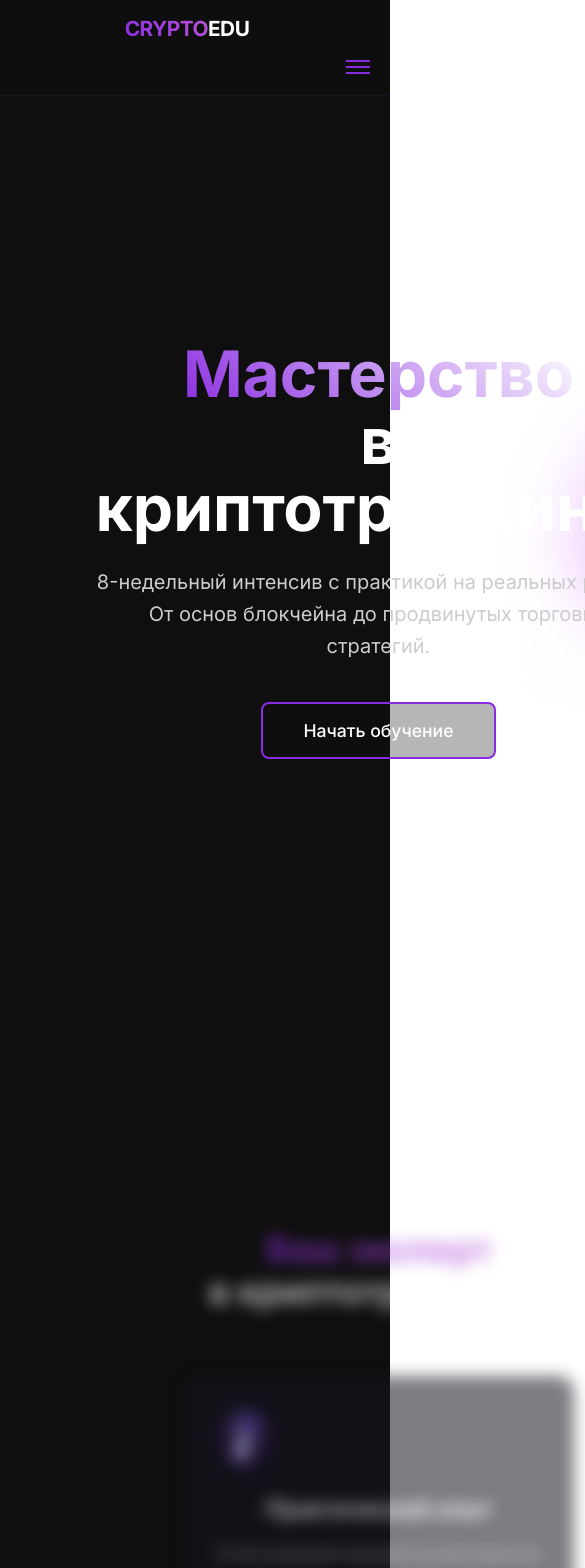
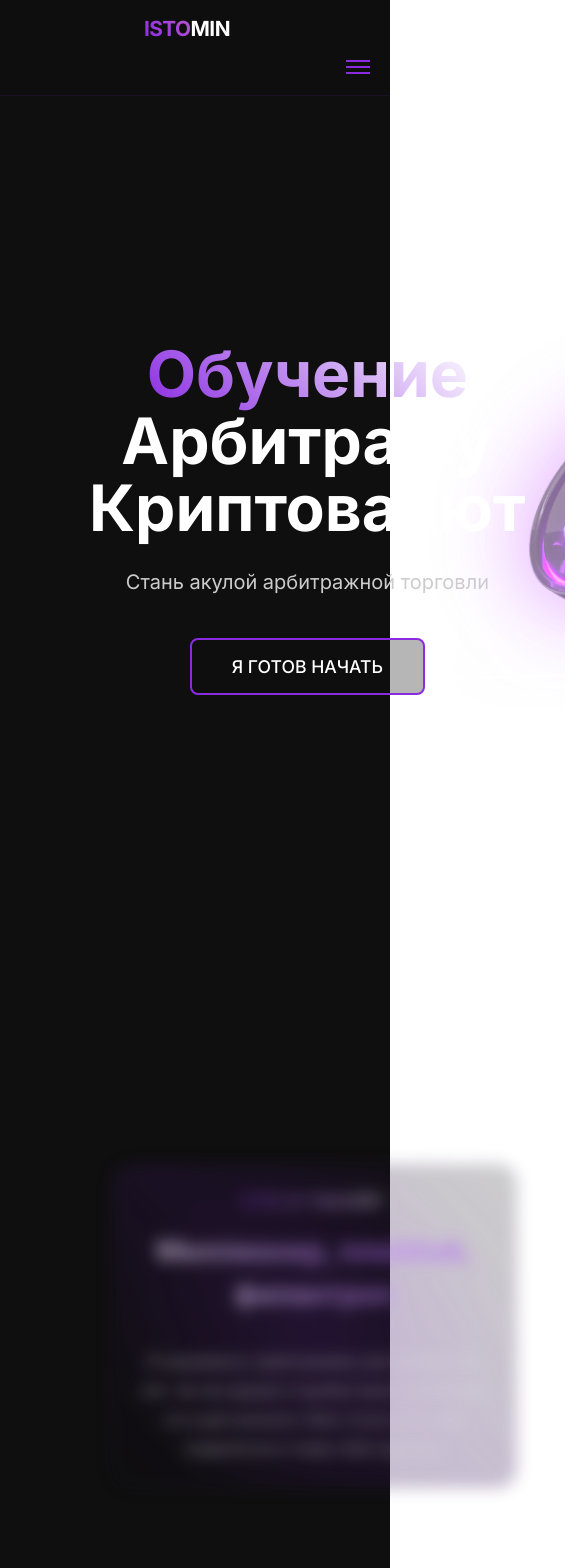
Before and after one commit to Dezling/Crypto-edu, a Vue app: page / in a window 390 px wide. Shown: the top 1568 px of the page, 585 px wide, since content can reach past the window. Built offline with nearby package versions, Linux system fonts and the light colour scheme.

Commit message:
new sections

```diff
--- a/src/App.vue
+++ b/src/App.vue
@@ -28,8 +28,10 @@ import BriefingSection from './components/BriefingSection.vue'
 import TarifSection from './components/TarifSection.vue'
 import SharedSection from './components/SharedSection.vue'
 import FaqSection from './components/FaqSection.vue'
+import ProfileSection from './components/ProfileSection.vue'
 const sections = [
   { component: MainSection },
+  {component: ProfileSection},
   { component: AboutSection },
   { component: BriefingSection },
   { component: TarifSection },
--- a/src/components/AboutSection.vue
+++ b/src/components/AboutSection.vue
@@ -58,28 +58,31 @@ import { ref } from 'vue'
 
 const advantages = ref([
   {
-    title: 'Практический опыт',
-    text: '12 лет успешной торговли на крипторынках'
+    title: 'Командные достижения',
+    text: 'Построил две арбитражные команды полного цикла'
   },
   {
-    title: 'Обучение',
-    text: '5000+ студентов прошли полный курс'
+    title: 'Опыт с Обменниками',
+    text: 'Создал свой обменник в Тайланде и Индонезии'
   },
   {
     title: 'Методики',
-    text: 'Авторские торговые стратегии'
+    text: 'Обнаружил несколько самых прибыльных и громких связок в арбитраже'
   },
   {
-    title: 'Поддержка',
-    text: 'Персональный менторинг 24/7'
-  }
+    title: 'Доверие ByBit',
+    text: 'Являюсь официальным партнером ByBit'
+  },
+
 ])
 
 const stats = ref([
   { value: '95%', label: 'Успешных сделок' },
   { value: '10k+', label: 'Часов обучения' },
-  { value: '300%', label: 'Средняя доходность' },
-  { value: '50+', label: 'Анализных инструментов' }
+  { value: '1000+', label: 'Людей прошедших обучение' },
+  { value: '150%', label: 'Средняя доходность' },
+  { value: '350+', label: 'Личных сессий в качестве наставника' },
+  { value: 'Оборот', label: 'за полгода торговли 3.000.000$' }
 ])
 </script>
 
--- a/src/components/BriefingSection.vue
+++ b/src/components/BriefingSection.vue
@@ -30,6 +30,7 @@
 
 
     <div class="content-wrapper">
+
       <div class="text-content">
         <h2 class="section-title">
           <span class="gradient-text">Старт с нуля</span> —
@@ -131,23 +132,46 @@
 
 <script setup>
 import { ref } from 'vue'
-
 const steps = ref([
   {
-    title: 'Базовые принципы',
-    description: 'Заебало'
+    title: 'Полный обзор бирж',
+    description: 'Рабочие биржи и понимание, с чего заходить'
   },
   {
-    title: 'Анализ рынка',
-    description: 'Придумывать'
+    title: 'Базовые связки',
+    description: 'Модели, которые можно масштабировать'
   },
   {
-    title: 'Х',
-    description: 'Что'
+    title: 'Арбитраж без карт',
+    description: 'Связки без карт, банков, блоков'
   },
   {
-    title: 'Сосал',
-    description: 'То'
+    title: 'Практические уроки',
+    description: 'Не просто теория, а реальное применение'
+  },
+  {
+    title: 'Домашние задания',
+    description: 'С обратной связью от куратора'
+  },
+  {
+    title: 'Поддержка куратора',
+    description: 'Помощь практикующего специалиста'
+  },
+  {
+    title: 'Рабочее комьюнити',
+    description: 'Общение с действующими трейдерами'
+  },
+  {
+    title: 'Личные консультации',
+    description: 'Регулярные созвоны с автором курса'
+  },
+  {
+    title: 'База знаний',
+    description: 'Доступ к эксклюзивным материалам'
+  },
+  {
+    title: 'Бонусный контент',
+    description: 'Интервью с безопасником о мошенниках'
   }
 ])
 
--- a/src/components/MainSection.vue
+++ b/src/components/MainSection.vue
@@ -6,15 +6,15 @@
     <div class="content-wrapper">
       <div class="text-content">
         <h1 class="title">
-          <span class="gradient-text">Мастерство</span><br>
-          в криптотрейдинге
+          <span class="gradient-text">Обучение</span><br>
+          Арбитражу Криптовалют
         </h1>
         <p class="description">
-          8-недельный интенсив с практикой на реальных рынках.<br>
-          От основ блокчейна до продвинутых торговых стратегий.
+          Стань aкулой
+          aрбитражной торговли
         </p>
         <button class="cta-button">
-          Начать обучение
+          Я ГОТОВ НАЧАТЬ
           <div class="hover-line"></div>
         </button>
       </div>
--- a/src/components/NavBar.vue
+++ b/src/components/NavBar.vue
@@ -1,7 +1,7 @@
 <template>
   <nav class="navbar" :class="{ 'scrolled': isScrolled }">
     <div class="logo" @click="scrollToTop">
-      <span class="gradient-text">CRYPTO</span>EDU
+      <span class="gradient-text">ISTO</span>MIN
     </div>
 
     <ul class="nav-links">
@@ -50,7 +50,7 @@ const links = ref([
   { name: 'Программа', path: '#program' },
   { name: 'Кейсы', path: '#briefing' },
   { name: 'Отзывы', path: '#reviews' },
-  { name: 'Тарифы', path: '#pricing' }
+  { name: 'Тарифы', path: '#pricing' },
 ])
 
 const hoverActive = ref(null)
--- /dev/null
+++ b/src/components/ProfileSection.vue
@@ -0,0 +1,171 @@
+<template>
+
+  <section id="profile" class="profile-card-container">
+    <div class="profile-card">
+      <div class="card-border-glow"></div>
+      <div class="card-content">
+        <h3 class="card-subtitle">
+          <span class="text-gradient">КТО Я ТАКОЙ?</span>
+        </h3>
+        <h2 class="card-title">Миллионер, плейбой, филантроп</h2>
+        <div class="card-text">
+          <p v-for="(paragraph, index) in paragraphs" :key="index" class="animated-paragraph">
+            {{ paragraph }}
+          </p>
+        </div>
+      </div>
+      <div class="card-particles"></div>
+    </div>
+  </section>
+</template>
+
+<script>
+export default {
+  data() {
+    return {
+      paragraphs: [
+        'Я занимаюсь арбитражем уже более 3-ех лет. За это время я пробил много потолков, но и дна касался. Мне точно есть чем поделиться и чему тебя научить.',
+        // 'Я занимаюсь арбитражем уже более 3ех лет. За это время я пробил много потолков, но и дна касался. Мне точно есть чем поделиться и чему тебя научить.'
+      ]
+    }
+  }
+}
+</script>
+
+<style scoped>
+.profile-card-container {
+  max-width: 1200px;
+  margin: 4rem auto;
+  padding: 0 2rem;
+}
+
+.profile-card {
+  position: relative;
+  background: rgba(15, 15, 15, 0.3);
+  border-radius: 20px;
+  padding: 2.5rem;
+  backdrop-filter: blur(15px);
+  border: 1px solid rgba(138, 43, 226, 0.2);
+  transform: translateY(30px);
+  opacity: 0;
+  animation: cardEntrance 1s cubic-bezier(0.23, 1, 0.32, 1) forwards;
+  animation-delay: 0.3s;
+  overflow: hidden;
+}
+
+@keyframes cardEntrance {
+  to {
+    transform: translateY(0);
+    opacity: 1;
+  }
+}
+
+.card-border-glow {
+  position: absolute;
+  top: -2px;
+  left: -2px;
+  right: -2px;
+  bottom: -2px;
+  background: linear-gradient(
+    45deg,
+    rgba(138, 43, 226, 0),
+    rgba(138, 43, 226, 0.3),
+    rgba(138, 43, 226, 0)
+  );
+  border-radius: 22px;
+  z-index: -1;
+  animation: borderGlow 3s linear infinite;
+}
+
+@keyframes borderGlow {
+  0% { opacity: 0.3; }
+  50% { opacity: 0.7; }
+  100% { opacity: 0.3; }
+}
+
+.card-subtitle {
+  font-size: 1.2rem;
+  letter-spacing: 2px;
+  margin-bottom: 1rem;
+}
+
+.text-gradient {
+  background: linear-gradient(45deg, #8A2BE2, #FFFFFF);
+  -webkit-background-clip: text;
+  -webkit-text-fill-color: transparent;
+}
+
+.card-title {
+  font-size: 2.5rem;
+  margin-bottom: 2rem;
+  background: linear-gradient(45deg, #fff, #8A2BE2);
+  -webkit-background-clip: text;
+  -webkit-text-fill-color: transparent;
+}
+
+.card-text {
+  color: #CCCCCC;
+  line-height: 1.8;
+  font-size: 1.1rem;
+}
+
+.animated-paragraph {
+  opacity: 0;
+  transform: translateX(-20px);
+  animation: textReveal 0.8s forwards;
+}
+
+@keyframes textReveal {
+  to {
+    opacity: 1;
+    transform: translateX(0);
+  }
+}
+
+.animated-paragraph:nth-child(1) { animation-delay: 0.5s; }
+.animated-paragraph:nth-child(2) { animation-delay: 0.8s; }
+
+.card-particles {
+  position: absolute;
+  top: 0;
+  left: 0;
+  width: 100%;
+  height: 100%;
+  background-image: radial-gradient(
+    circle at 50% 50%,
+    rgba(138, 43, 226, 0.1) 0%,
+    transparent 70%
+  );
+  animation: particleFlow 20s linear infinite;
+}
+
+@keyframes particleFlow {
+  from { transform: rotate(0deg) scale(1); }
+  to { transform: rotate(360deg) scale(1.2); }
+}
+
+@media (max-width: 768px) {
+  .profile-card {
+    padding: 1.5rem;
+    margin: 0 1rem;
+  }
+
+  .card-title {
+    font-size: 2rem;
+  }
+
+  .card-text {
+    font-size: 1rem;
+  }
+}
+
+@media (max-width: 480px) {
+  .card-title {
+    font-size: 1.8rem;
+  }
+
+  .card-subtitle {
+    font-size: 1rem;
+  }
+}
+</style>
--- a/src/components/SharedSection.vue
+++ b/src/components/SharedSection.vue
@@ -85,12 +85,12 @@ const channels = ref([
   {
     title: 'Кейсы & Обучение',
     description: 'Эксклюзивные материалы и практические кейсы',
-    link: '#'
+    link: 'https://t.me/tetherkeys'
   },
   {
     title: 'Основной канал',
     description: 'Новости проекта и полезные материалы',
-    link: '#'
+    link: 'https://t.me/spreadt'
   }
 ])
 
--- a/src/components/TarifSection.vue
+++ b/src/components/TarifSection.vue
@@ -54,40 +54,46 @@ import { ref } from 'vue'
 
 const tariffs = ref([
   {
-    title: 'Стандарт',
-    price: '24 900',
+    title: 'Групповое обучение',
+    price: '100 000',
     features: [
-      'Доступ ко всем урокам',
-      'Практические задания',
-      'Закрытый чат',
-      'Еженедельные вебинары'
+      'Безопасность в арбитраже',
+      'Практика: как заходить, что делать руками',
+      'Как выигрывать конкуренцию в P2P',
+      'Как продавать крипты больше чем конкуренты',
+      'Финансовый учет, финмодель, нейросети в работе',
+      'Привлечение капитала и работа с инвесторами',
+      'Работа с блокировками: банки, биржи, 115-ФЗ, 161-ФЗ',
+      'Построение команды: найм, процессы, круглосуточная работа',
+      'Арбитраж без карт (Россия и зарубеж)',
+      'Спотовый арбитраж',
+      'Международный арбитраж: SWIFT, экзотические страны, белые треугольники и создание обменника в другой юрисдикции',
+
     ],
     installment: true
   },
   {
     title: 'PRO',
-    price: '39 900',
+    price: '150 000',
     features: [
-      'Все из Standard',
-      'Персональный ментор',
-      'Разбор ошибок',
-      'Дополнительные материалы',
-      'Сертификат'
+      'Безопасность в арбитраже',
+      'Практика в P2P и споте',
+      'Как выигрывать конкуренцию в P2P',
+      'Как продавать крипты больше чем конкуренты',
+      'Масштабирование: под твой опыт и ресурсы',
+      'Финансовый учет, финмодель, нейросети в работе',
+      'Привлечение капитала и работа с инвесторами и чужого капитала',
+      'Работа с блокировками: разбираем кейсы и схемы снятия',
+      'Построение команды: под конкретные цели и объёмы',
+      'Арбитраж без карт — в России и за границей',
+      'Международный арбитраж: полная практика',
+      'Как создавать свои решения в других странах',
+      'Международный арбитраж: SWIFT, экзотические страны, белые треугольники и создание обменника в другой юрисдикции',
+
     ],
     installment: true
   },
-  {
-    title: 'VIP',
-    price: '69 900',
-    features: [
-      'Все из PRO',
-      'Индивидуальная программа',
-      'Пожизненный доступ',
-      'Личные консультации',
-      'Приоритетная поддержка'
-    ],
-    installment: false
-  }
+
 ])
 </script>
 
```
Also changed, not shown: src/components/CasesComponent.vue (added).
